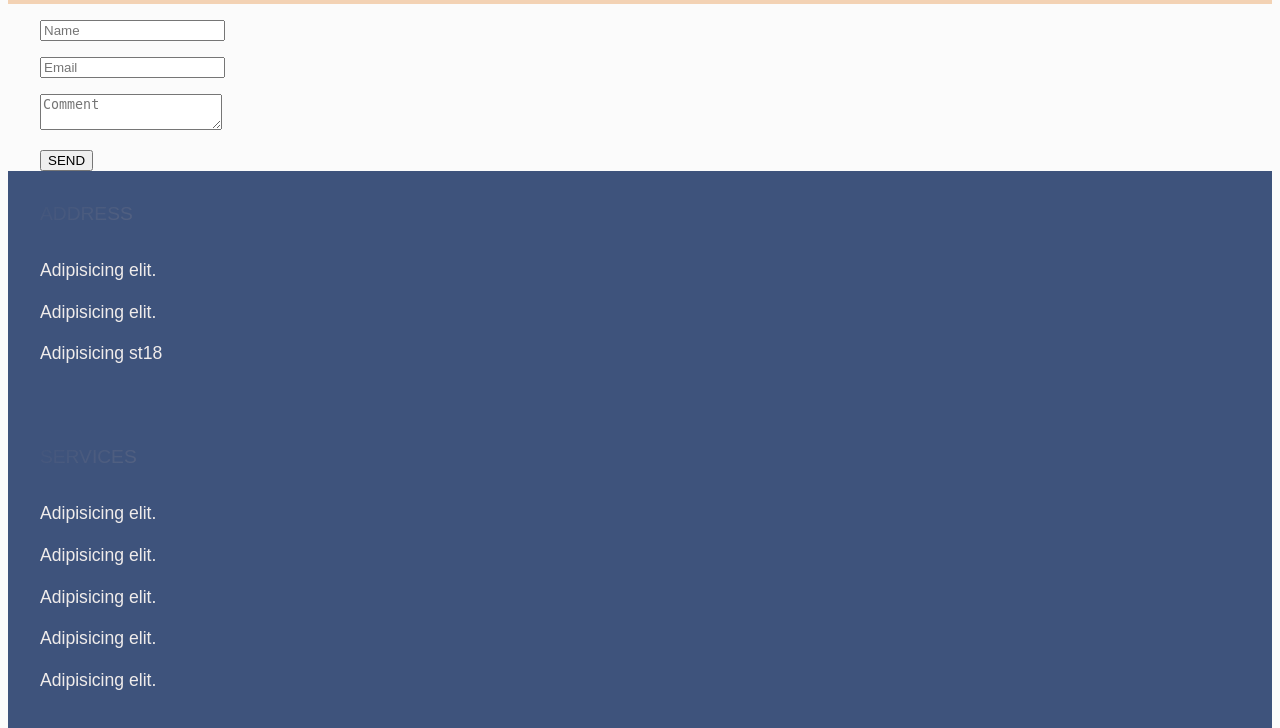
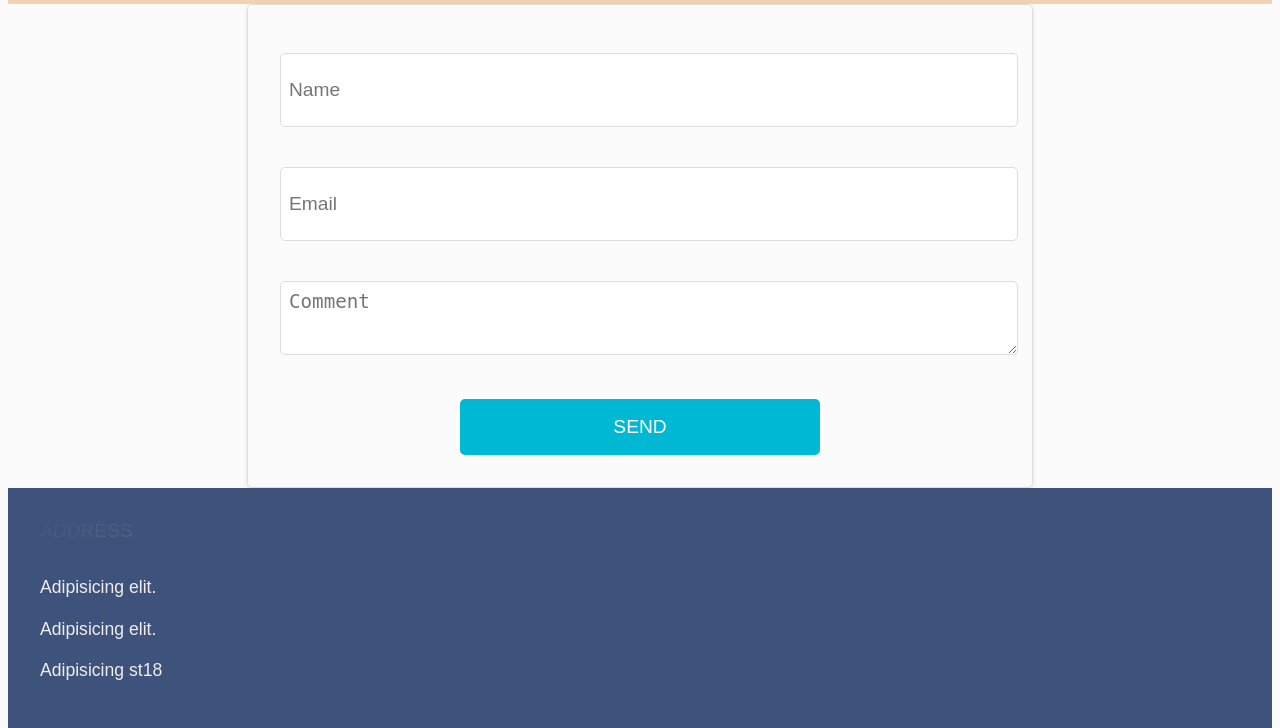
Before and after one commit to SimonPietrucha/WebProgrammierung, a PHP site: page /kontakt.php in a window 1280 px wide. Shown: the part 1118-1846 px from the top of the page. Run offline with PHP 8.4, Linux system fonts and the light colour scheme.

Commit message:
Update home.css

```diff
--- a/home.css
+++ b/home.css
@@ -249,3 +249,47 @@
   .designer:hover {
     text-decoration: underline;
   }
+
+
+ /* Kontakt - Seite */
+.form {
+  width: 60%;
+  margin: 0 auto;
+  border: 1px solid #ddd;
+  border-radius: 5px;
+  padding: 2rem;
+  box-shadow: 0 2px 5px rgba(0, 0, 0, 0.1);
+}
+
+.form .feedback-input {
+  width: 100%;
+  height: 3.5rem;
+  font-size: 1.2rem;
+  border: 1px solid #ddd;
+  border-radius: 5px;
+  padding: 0.5rem;
+  margin-bottom: 1.5rem;
+}
+
+.form .submit {
+  width: 100%;
+  display: flex;
+  align-items: center;
+  justify-content: center;
+}
+
+.form #button-blue {
+  width: 50%;
+  height: 3.5rem;
+  background-color: #00b8d4;
+  color: #fff;
+  font-size: 1.2rem;
+  border: none;
+  border-radius: 5px;
+  cursor: pointer;
+  transition: background-color 0.2s;
+}
+
+.form #button-blue:hover {
+  background-color: #00acc1;
+}
```
